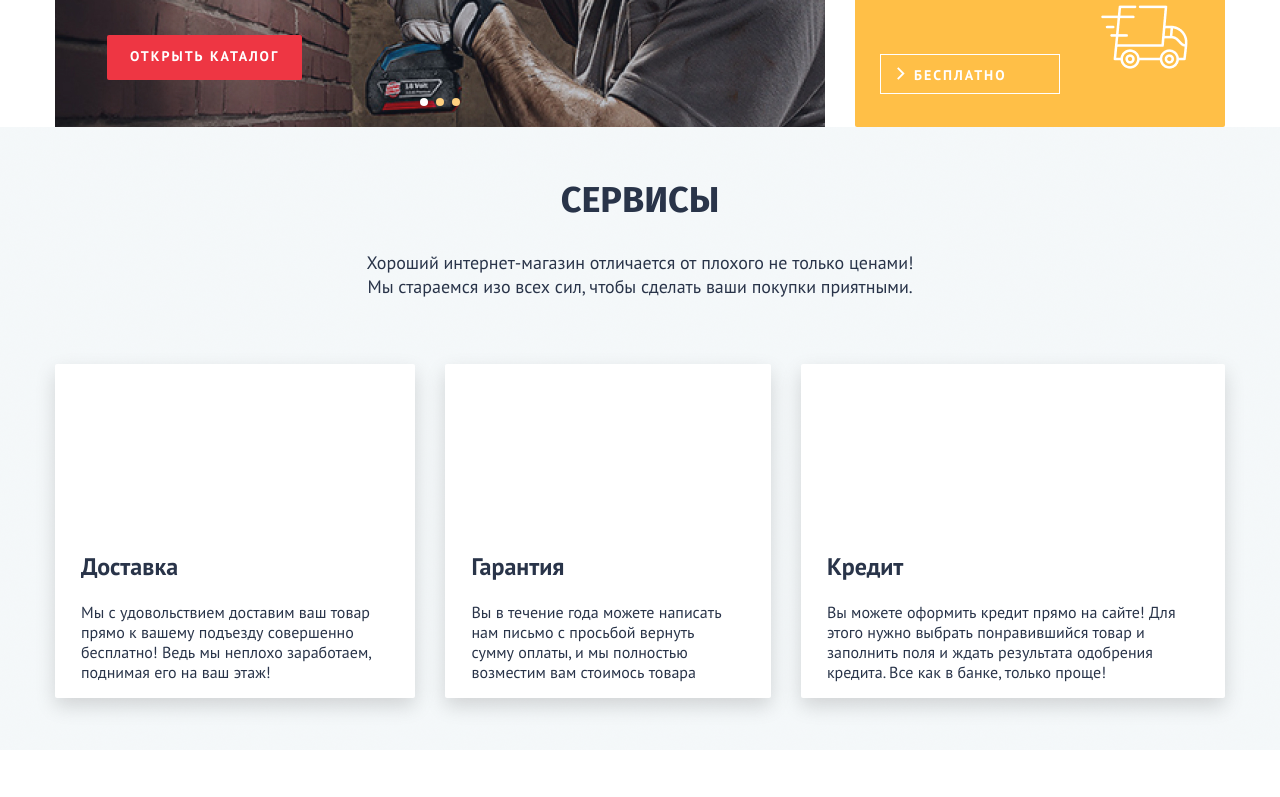
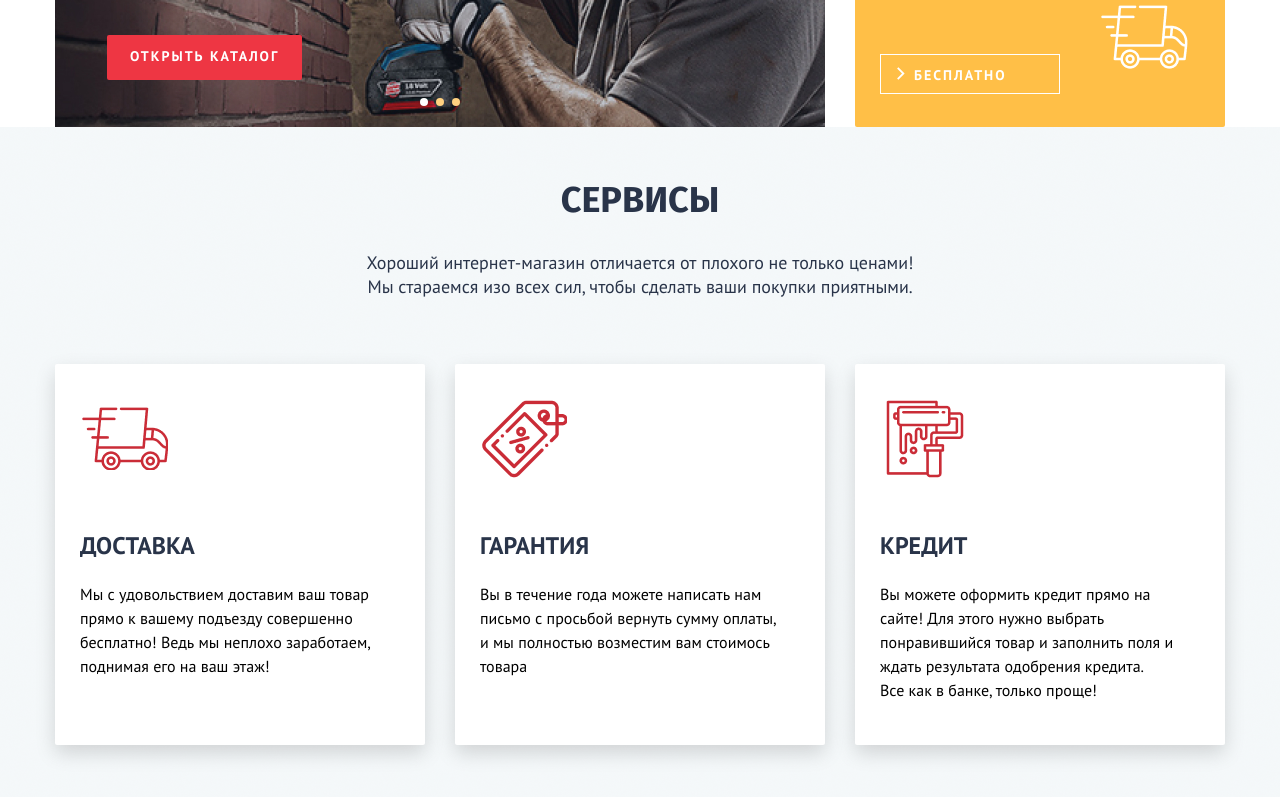
Before and after one commit to ChrisGomzina/technomart, a plain HTML site: page index.html in a window 1280 px wide. Shown: the part 680-1477 px from the top of the page. Before the commit the page ends 1430 px from the top, so only its background shows below. Drawn offline with Linux system fonts and the light colour scheme.

Commit message:
Adds styles of sevices block

```diff
--- a/index.html
+++ b/index.html
@@ -157,24 +157,23 @@
     <!-- Блок services -->
     <section class="services">
       <h1 class="services__title">Сервисы</h1>
-      <p class="services__text">Хороший интернет-магазин отличается от плохого не только ценами!
-        Мы стараемся изо всех сил, чтобы сделать ваши покупки приятными.</p>
+      <p class="services__text">Хороший интернет-магазин отличается от плохого не только ценами! Мы стараемся изо всех сил, чтобы сделать ваши покупки приятными.</p>
+
       <ul class="services__list">
-        <li class="services__item">
+        <li class="services__item services__item_dilivery">
           <h2 class="services__item-title">Доставка</h2>
-          <p class="services__item-text">Мы с удовольствием доставим ваш товар прямо к вашему подъезду совершенно бесплатно! Ведь мы неплохо заработаем,
-            поднимая его на ваш этаж!</p>
+          <p class="services__item-text">Мы с удовольствием доставим ваш товар прямо к вашему подъезду совершенно бесплатно! Ведь мы неплохо заработаем, поднимая его на ваш этаж!</p>
         </li>
-        <li class="services__item">
+        <li class="services__item services__item_guarantee">
           <h2 class="services__item-title">Гарантия</h2>
           <p class="services__item-text">Вы в течение года можете написать нам письмо с просьбой вернуть сумму оплаты, и мы полностью возместим вам стоимось товара</p>
         </li>
-        <li class="services__item">
+        <li class="services__item services__item_credit">
           <h2 class="services__item-title">Кредит</h2>
-          <p class="services__item-text">Вы можете оформить кредит прямо на сайте! Для этого нужно выбрать понравившийся товар и заполнить поля и ждать результата одобрения кредита.
-            Все как в банке, только проще!</p>
+          <p class="services__item-text">Вы можете оформить кредит прямо на сайте! Для этого нужно выбрать понравившийся товар и заполнить поля и ждать результата одобрения кредита. <br>Все как в банке, только проще!</p>
         </li>
       </ul>
+
     </section>
 
 
--- a/styles/styles.css
+++ b/styles/styles.css
@@ -682,9 +682,58 @@
 }
 
 .services__item {
-  max-width: 370px;
-  padding: 167px 44px 0 26px;
+  width: 370px;
+  padding: 167px 44px 43px 25px;
   background-color: #FFFFFF;
   box-shadow: 0px 8px 20px rgba(0, 0, 0, 0.15);
   border-radius: 2px;
+  position: relative;
 }
+
+.services__item-title {
+  max-width: 300px;
+  margin: 0;
+  margin-bottom: 21px;
+  font-weight: 700;
+  font-size: 24px;
+  line-height: 30px;
+  text-transform: uppercase;
+}
+
+.services__item-text {
+  max-width: 300px;
+  margin: 0;
+  font-size: 16px;
+  line-height: 24px;
+  color: #000000;
+}
+
+.services__item_dilivery::after {
+  content: '';
+  width: 86px;
+  height: 63px;
+  background-image: url(../images/icon-delivery-red.png);
+  position: absolute;
+  top: 43px;
+  left: 27px;
+}
+
+.services__item_guarantee::after {
+  content: '';
+  width: 85px;
+  height: 78px;
+  background-image: url(../images/icon-discounts-red.png);
+  position: absolute;
+  top: 36px;
+  left: 27px;
+}
+
+.services__item_credit::after {
+  content: '';
+  width: 78px;
+  height: 78px;
+  background-image: url(../images/icon-materials-red.png);
+  position: absolute;
+  top: 36px;
+  left: 31px;
+}
```
Also changed, not shown: images/icon-delivery-red.png (added), images/icon-discounts-red.png (added), images/icon-materials-red.png (added).
